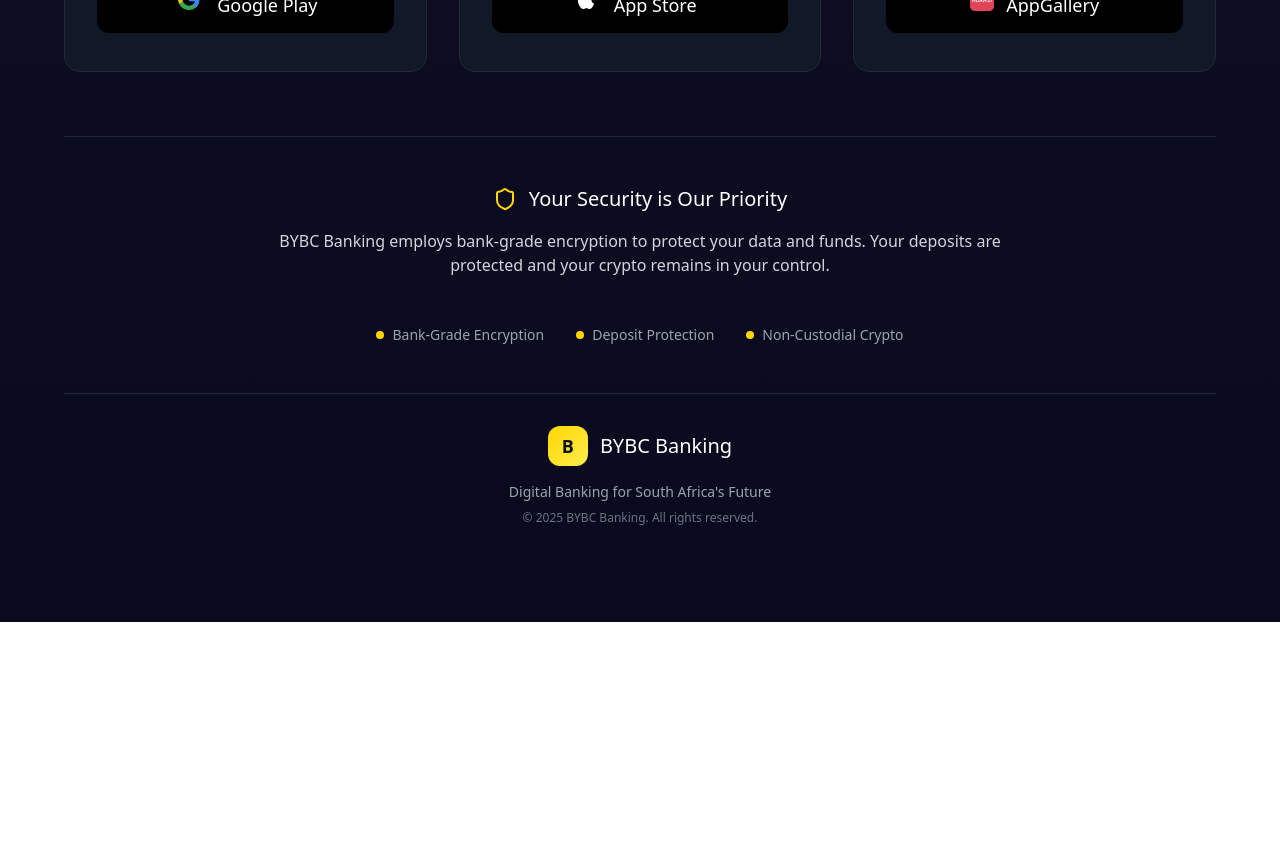
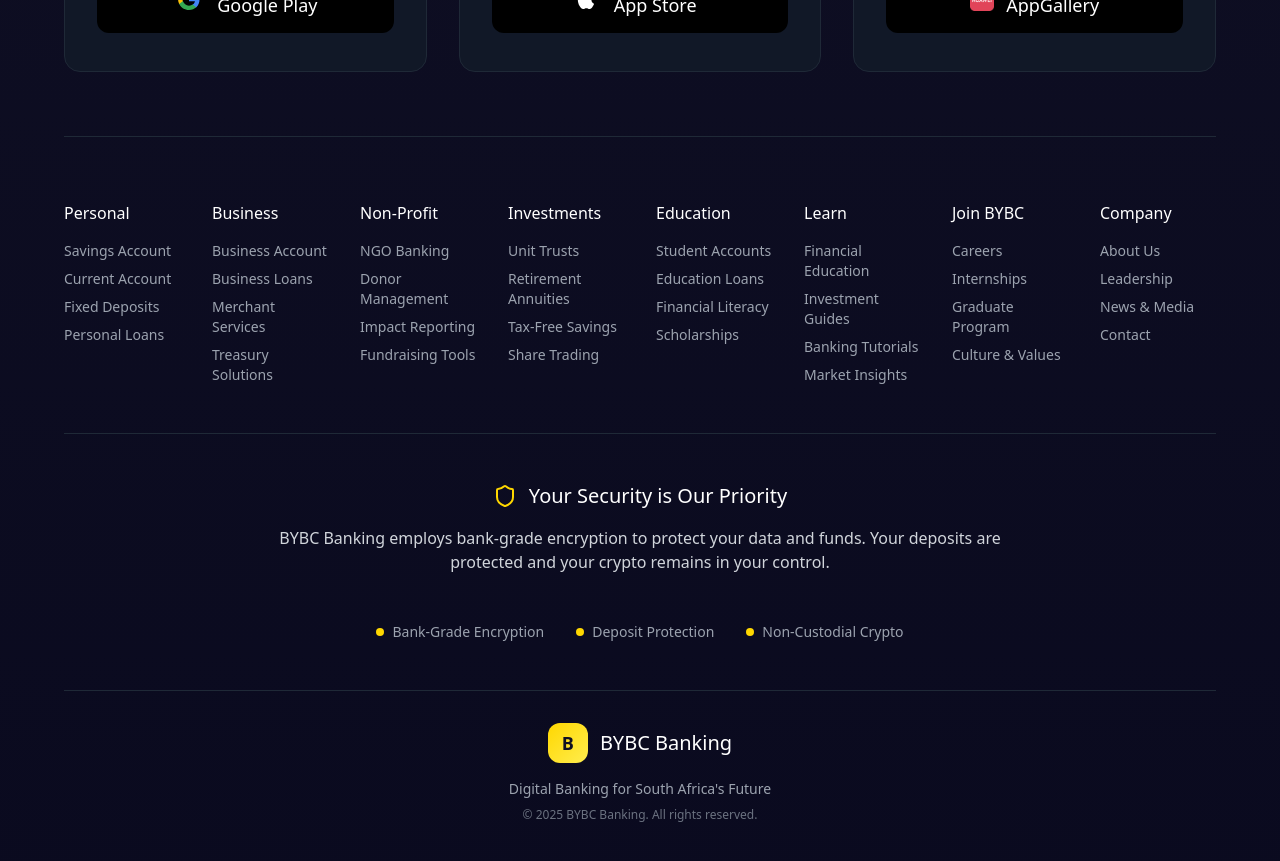
Before and after one commit to BYBC-Banking/bybc-banking-landing-page, a React (Vite) app: page /business in a window 1280 px wide. Shown: the part 2780-3641 px from the top of the page. Before the commit the page ends 3402 px from the top, so only its background shows below. Built offline with nearby package versions, Linux system fonts and the light colour scheme.

Commit message:
feat: Add development banner and footer links
Added a banner to the top of the website to notify users about ongoing development and team recruitment.
Added header titles to the detailed footer.

```diff
--- /dev/null
+++ b/src/components/Banner.tsx
@@ -0,0 +1,31 @@
+
+import React from 'react';
+import { AlertTriangle, Users } from 'lucide-react';
+import { Button } from '@/components/ui/button';
+
+const Banner = () => {
+  return (
+    <div className="bg-gradient-to-r from-[#ffd700] to-[#ffed4e] text-[#0f0f23] py-3 px-4">
+      <div className="max-w-7xl mx-auto flex items-center justify-between">
+        <div className="flex items-center space-x-3">
+          <AlertTriangle className="w-5 h-5" />
+          <div className="flex flex-col sm:flex-row sm:items-center sm:space-x-2">
+            <span className="font-medium text-sm sm:text-base">Website Under Development</span>
+            <span className="text-sm opacity-90">We're building something amazing for South Africa's future.</span>
+          </div>
+        </div>
+        <Button
+          variant="ghost"
+          size="sm"
+          className="bg-[#0f0f23] text-white hover:bg-gray-800 flex items-center space-x-2 text-sm"
+        >
+          <Users className="w-4 h-4" />
+          <span className="hidden sm:inline">Join Our Team</span>
+          <span className="sm:hidden">Join</span>
+        </Button>
+      </div>
+    </div>
+  );
+};
+
+export default Banner;
--- a/src/components/Footer.tsx
+++ b/src/components/Footer.tsx
@@ -1,3 +1,4 @@
+
 import { Button } from "@/components/ui/button";
 import { Shield, QrCode, Facebook, Twitter, Instagram, Linkedin, Smartphone, Download } from "lucide-react";
 
@@ -116,6 +117,99 @@ const Footer = () => {
           </div>
         </div>
 
+        {/* Footer Links Section */}
+        <div className="border-t border-gray-800 pt-16 mb-12">
+          <div className="grid grid-cols-2 md:grid-cols-4 lg:grid-cols-8 gap-8">
+            {/* Personal */}
+            <div>
+              <h4 className="text-white font-medium mb-4">Personal</h4>
+              <ul className="space-y-2 text-sm text-gray-400">
+                <li><a href="#" className="hover:text-white transition-colors">Savings Account</a></li>
+                <li><a href="#" className="hover:text-white transition-colors">Current Account</a></li>
+                <li><a href="#" className="hover:text-white transition-colors">Fixed Deposits</a></li>
+                <li><a href="#" className="hover:text-white transition-colors">Personal Loans</a></li>
+              </ul>
+            </div>
+
+            {/* Business */}
+            <div>
+              <h4 className="text-white font-medium mb-4">Business</h4>
+              <ul className="space-y-2 text-sm text-gray-400">
+                <li><a href="#" className="hover:text-white transition-colors">Business Account</a></li>
+                <li><a href="#" className="hover:text-white transition-colors">Business Loans</a></li>
+                <li><a href="#" className="hover:text-white transition-colors">Merchant Services</a></li>
+                <li><a href="#" className="hover:text-white transition-colors">Treasury Solutions</a></li>
+              </ul>
+            </div>
+
+            {/* Non-Profit */}
+            <div>
+              <h4 className="text-white font-medium mb-4">Non-Profit</h4>
+              <ul className="space-y-2 text-sm text-gray-400">
+                <li><a href="#" className="hover:text-white transition-colors">NGO Banking</a></li>
+                <li><a href="#" className="hover:text-white transition-colors">Donor Management</a></li>
+                <li><a href="#" className="hover:text-white transition-colors">Impact Reporting</a></li>
+                <li><a href="#" className="hover:text-white transition-colors">Fundraising Tools</a></li>
+              </ul>
+            </div>
+
+            {/* Investments */}
+            <div>
+              <h4 className="text-white font-medium mb-4">Investments</h4>
+              <ul className="space-y-2 text-sm text-gray-400">
+                <li><a href="#" className="hover:text-white transition-colors">Unit Trusts</a></li>
+                <li><a href="#" className="hover:text-white transition-colors">Retirement Annuities</a></li>
+                <li><a href="#" className="hover:text-white transition-colors">Tax-Free Savings</a></li>
+                <li><a href="#" className="hover:text-white transition-colors">Share Trading</a></li>
+              </ul>
+            </div>
+
+            {/* Education */}
+            <div>
+              <h4 className="text-white font-medium mb-4">Education</h4>
+              <ul className="space-y-2 text-sm text-gray-400">
+                <li><a href="#" className="hover:text-white transition-colors">Student Accounts</a></li>
+                <li><a href="#" className="hover:text-white transition-colors">Education Loans</a></li>
+                <li><a href="#" className="hover:text-white transition-colors">Financial Literacy</a></li>
+                <li><a href="#" className="hover:text-white transition-colors">Scholarships</a></li>
+              </ul>
+            </div>
+
+            {/* Learn */}
+            <div>
+              <h4 className="text-white font-medium mb-4">Learn</h4>
+              <ul className="space-y-2 text-sm text-gray-400">
+                <li><a href="#" className="hover:text-white transition-colors">Financial Education</a></li>
+                <li><a href="#" className="hover:text-white transition-colors">Investment Guides</a></li>
+                <li><a href="#" className="hover:text-white transition-colors">Banking Tutorials</a></li>
+                <li><a href="#" className="hover:text-white transition-colors">Market Insights</a></li>
+              </ul>
+            </div>
+
+            {/* Join BYBC */}
+            <div>
+              <h4 className="text-white font-medium mb-4">Join BYBC</h4>
+              <ul className="space-y-2 text-sm text-gray-400">
+                <li><a href="#" className="hover:text-white transition-colors">Careers</a></li>
+                <li><a href="#" className="hover:text-white transition-colors">Internships</a></li>
+                <li><a href="#" className="hover:text-white transition-colors">Graduate Program</a></li>
+                <li><a href="#" className="hover:text-white transition-colors">Culture & Values</a></li>
+              </ul>
+            </div>
+
+            {/* Company */}
+            <div>
+              <h4 className="text-white font-medium mb-4">Company</h4>
+              <ul className="space-y-2 text-sm text-gray-400">
+                <li><a href="#" className="hover:text-white transition-colors">About Us</a></li>
+                <li><a href="#" className="hover:text-white transition-colors">Leadership</a></li>
+                <li><a href="#" className="hover:text-white transition-colors">News & Media</a></li>
+                <li><a href="#" className="hover:text-white transition-colors">Contact</a></li>
+              </ul>
+            </div>
+          </div>
+        </div>
+
         {/* Security & Trust */}
         <div className="border-t border-gray-800 pt-12">
           <div className="text-center mb-12">
--- a/src/pages/Index.tsx
+++ b/src/pages/Index.tsx
@@ -1,5 +1,6 @@
 
 import Header from "@/components/Header";
+import Banner from "@/components/Banner";
 import Hero from "@/components/Hero";
 import AccountTypes from "@/components/AccountTypes";
 import Features from "@/components/Features";
@@ -9,6 +10,7 @@ import Footer from "@/components/Footer";
 const Index = () => {
   return (
     <div className="min-h-screen bg-[#0f0f23] text-white">
+      <Banner />
       <Header />
       <Hero />
       <AccountTypes />
```
